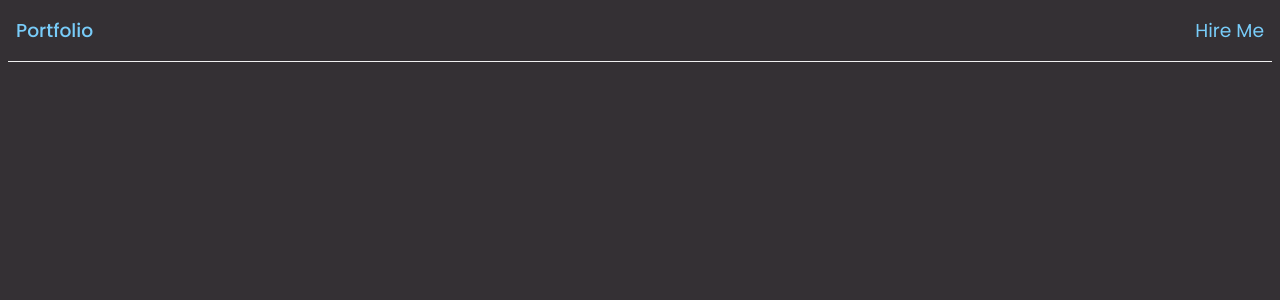
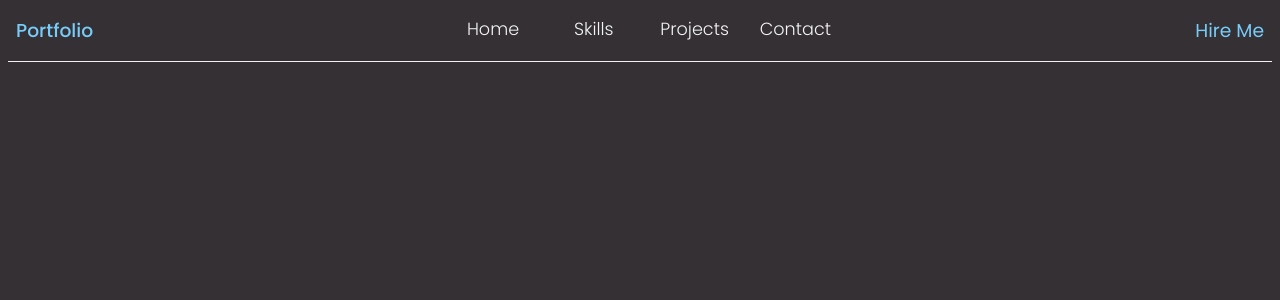
Before and after one commit to renjastine/myportfolio, a React (Create React App) app: page / in a window 1280 px wide. Shown: the top 300 px of the page. Built offline with nearby package versions, Linux system fonts and the light colour scheme.

Commit message:
Removed the animation on Nav

```diff
--- a/src/style.css
+++ b/src/style.css
@@ -57,11 +57,6 @@ nav {
 }
 
 @media screen and (min-width : 768px) {
-    @keyframes wide {
-        0% { width: 0rem; opacity: 0; }
-        100% { width: 5.5rem; opacity: 1;}
-    }
-
     .n-ul {
         list-style-type: none;
         display: flex;
@@ -77,6 +72,5 @@ nav {
         text-align: center;
         transition: width 0.3s;
         margin-inline: 0.4rem;
-        animation: wide 0.8s linear;
     }
 }
```
